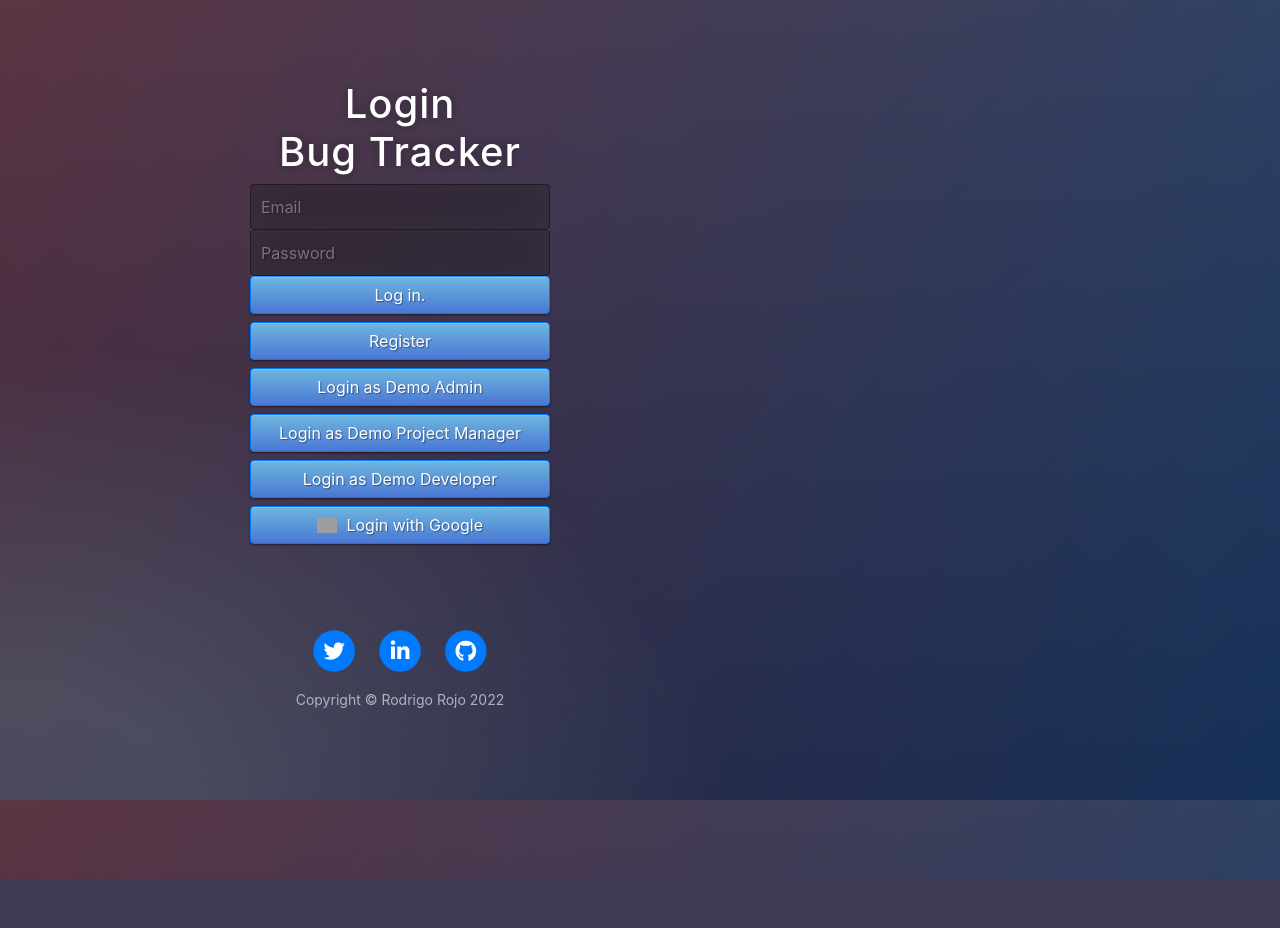
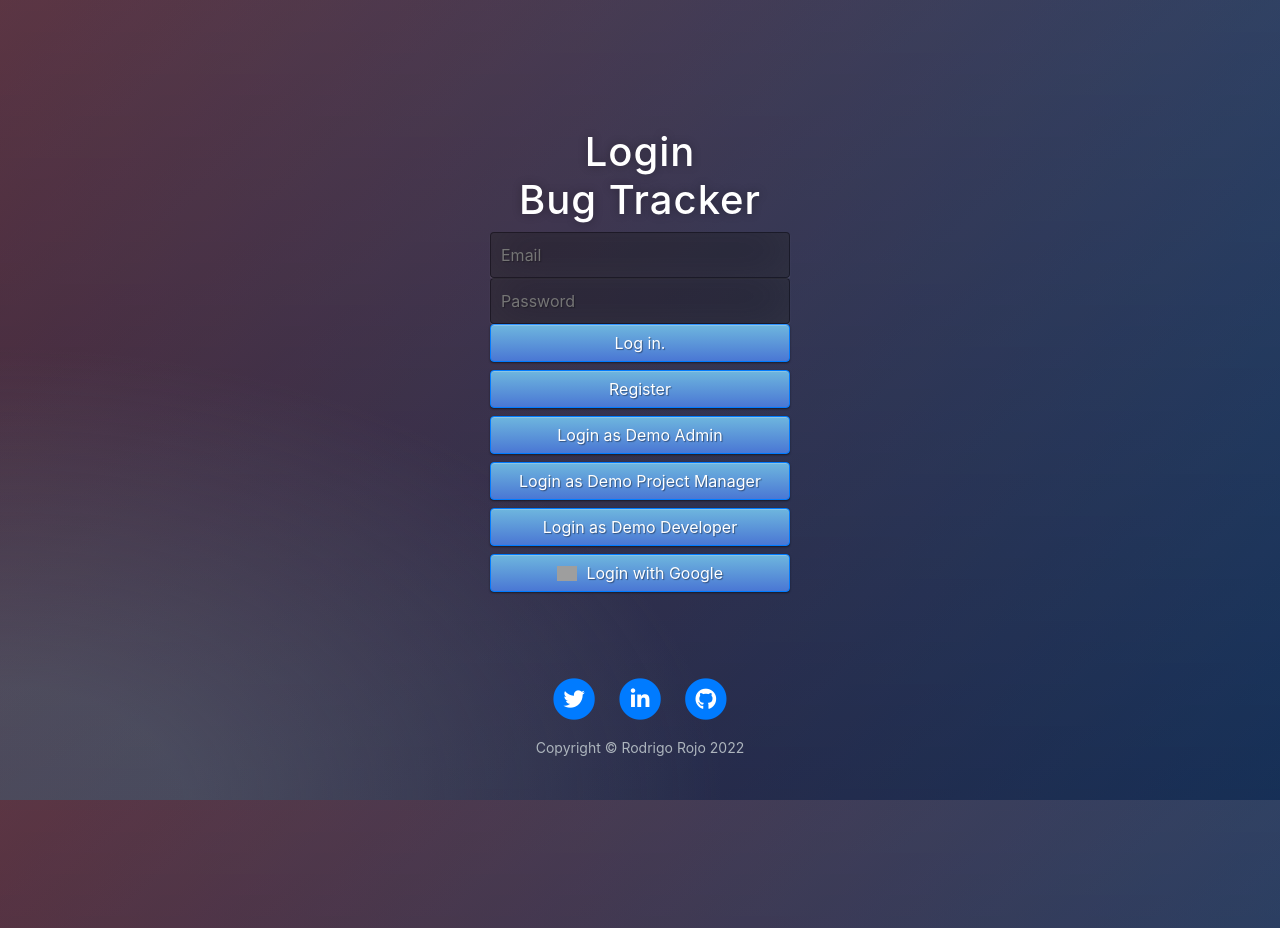
Before and after one commit to Rodrigo-Rojo/Bug-Tracker, a Flask app: page / in a window 1280 px wide. Before the commit the page ends 880 px from the top, so only its background shows below. Run offline with Flask 2, Linux system fonts and the light colour scheme; some libraries are stand-ins or nearby versions; grey boxes are pictures that could not be loaded.

Commit message:
change body height from 100% to 100vh and revert width to 100%

```diff
--- a/static/css/login.css
+++ b/static/css/login.css
@@ -120,8 +120,8 @@ html {
 }
 
 body {
-  width: 100vh;
-  height: 100%;
+  width: 100%;
+  height: 100vh;
   font-family: 'Open Sans', sans-serif;
   background: #092756;
   background: -moz-radial-gradient(0% 100%, ellipse cover, rgba(104, 128, 138, .4) 10%, rgba(138, 114, 76, 0) 40%), -moz-linear-gradient(top, rgba(57, 173, 219, .25) 0%, rgba(42, 60, 87, .4) 100%), -moz-linear-gradient(-45deg, #670d10 0%, #092756 100%);
```
